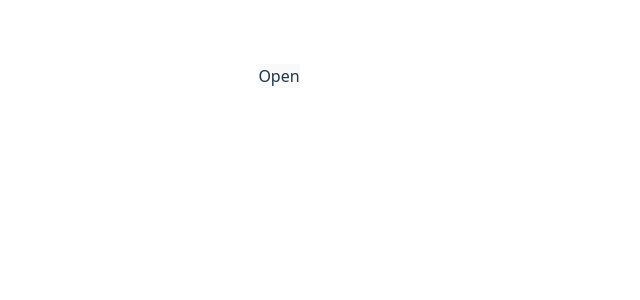
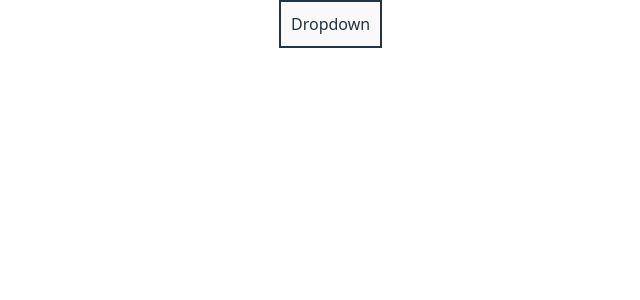
Before and after one commit to diodexa/Omnix_lastes, a React (Vite) app: page / in a window 1280 px wide. Shown: the top 300 px of the page, without its empty margins (361-1001 px from the left). Built offline with nearby package versions, Linux system fonts and the light colour scheme.

Commit message:
layout effect 1
belajar drowdown v.1

```diff
--- a/src/App.tsx
+++ b/src/App.tsx
@@ -1,6 +1,7 @@
 
 import './App.css'
-import Demo from './components/ClickModal'
+import DropdownTrain from './components/Dropdown'
+
 import OutsideDetector from './components/ClickOutsideDetector'
 import ScrollDetector from './components/ScrollDirrectionDetector'
 import Counter from './components/StateRef'
@@ -20,7 +21,7 @@ function App() {
       {/* <ScrollDetector/> */}
       {/* <Stopwatch/> */}
       {/* <OutsideDetector/> */}
-      <Demo/>
+      <DropdownTrain/>
     </div>
     </>
   )
--- /dev/null
+++ b/src/components/Dropdown.tsx
@@ -0,0 +1,47 @@
+import { useState, useRef, useLayoutEffect } from "react";
+
+export default function DropdownTrain() {
+  const buttonRef=useRef <HTMLButtonElement> (null)
+  const dropdownRef=useRef <HTMLDivElement> (null)
+
+  const [isOpen,setisOpen] = useState (false)
+  const [position, setPosition] = useState({
+    top: 0,
+    left: 0
+  });
+
+  useLayoutEffect(()=>{
+    if (!isOpen) return;
+    if (!buttonRef.current) return;
+
+      const rect = buttonRef.current.getBoundingClientRect();
+      setPosition({
+        top: rect.bottom,
+        left: rect.left
+      });
+
+
+      if(isOpen && buttonRef.current && dropdownRef.current){
+        setPosition({
+          top: rect.bottom,
+          left: rect.left ,
+        }
+        )
+      }
+  },[isOpen])
+
+  return (
+    <div>
+      <button style={{border:"2px solid",padding:"10px",position:"fixed"}} onClick={()=>setisOpen(!isOpen)} ref={buttonRef}> Dropdown</button>
+        {isOpen &&
+        <div ref={dropdownRef} style={{position:"fixed", top: position.top, left:position.left, border:"1px solid"}}>
+          <div style={{padding:"10px"}}>1</div>
+          <div style={{padding:"10px"}}>2</div>
+          <div style={{padding:"10px"}}>3</div>
+        </div>
+        }
+
+
+    </div>
+  );
+}
--- a/src/index.css
+++ b/src/index.css
@@ -6,6 +6,9 @@
   font-weight: 400;
   margin: 0;
   padding: 0;
+  place-items: center;
+  width: 100%;
+  height: 100vh;
 
   color-scheme: light dark;
   color: rgba(255, 255, 255, 0.87);
```
